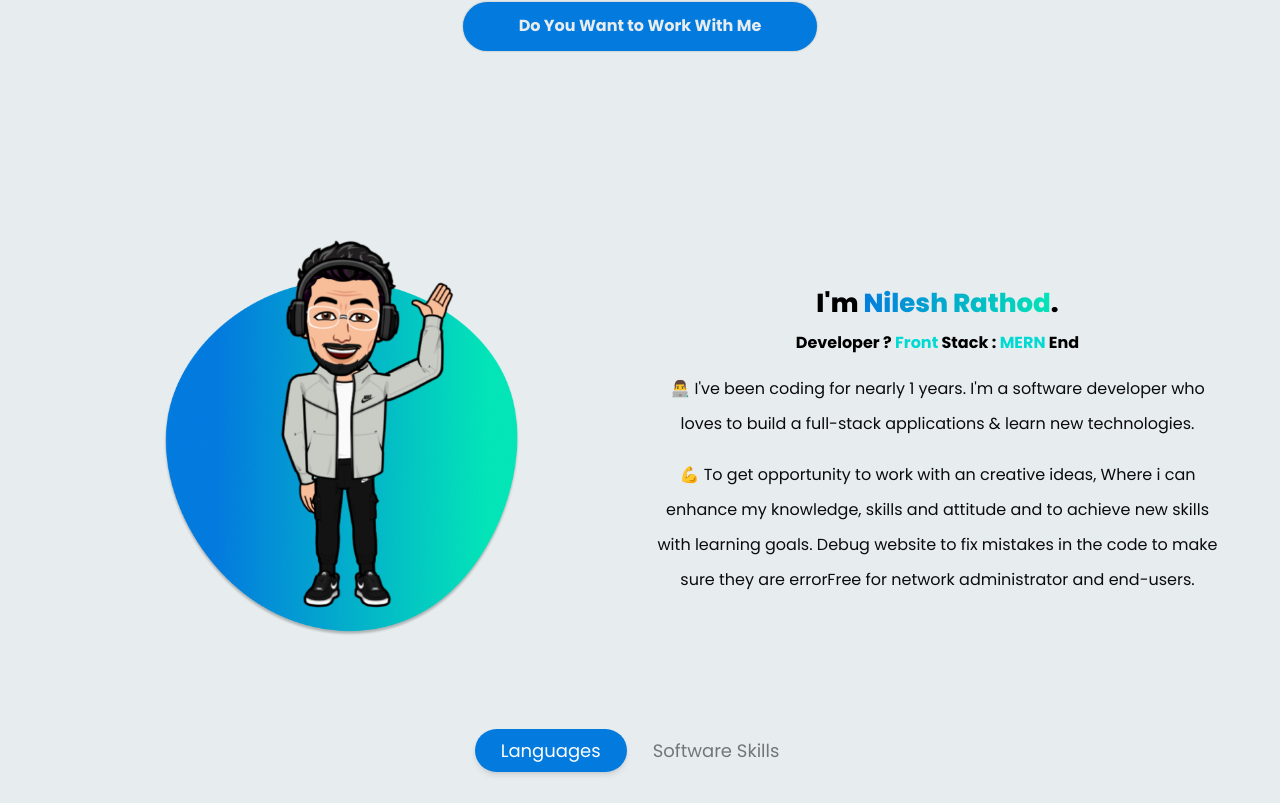
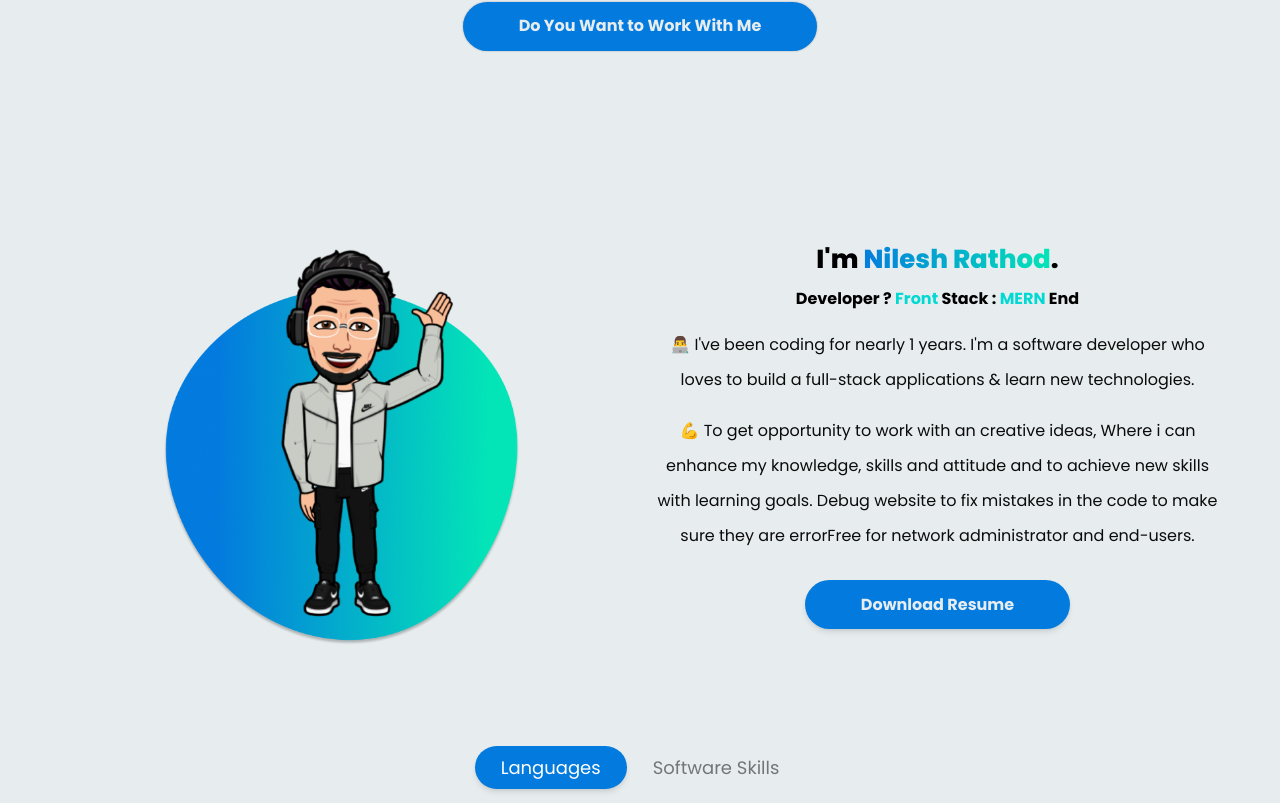
Before and after one commit to nilesh01011/devportfolio, a Next.js app: page / in a window 1280 px wide. Shown: the part 560-1363 px from the top of the page. Built offline with nearby package versions, Linux system fonts and the light colour scheme.

Commit message:
downloaded resume button added

```diff
--- a/components/AboutSections.js
+++ b/components/AboutSections.js
@@ -2,6 +2,7 @@ import Image from 'next/image'
 import React from 'react'
 import SkillsTabs from './SkillsTabs'
 import { skills } from '@/pages/api/Skills'
+import Link from 'next/link'
 
 function AboutSections() {
     return (
@@ -17,7 +18,7 @@ function AboutSections() {
                     </div>
                     {/* right sides contenta */}
                     <div className='md:w-1/2 w-full text-center'>
-
+                        <div className="w-full text-center">
                             <h2 className='text-[26px] font-[800] flex items-center justify-center'>
                                 I&apos;m
                                 {/* <div className='w-[40px] h-[70px] pb-[15px]'>
@@ -42,6 +43,11 @@ function AboutSections() {
                                 💪 To get opportunity to work with an creative ideas, Where i can enhance my knowledge, skills and attitude and to achieve new skills with learning goals. Debug website to fix mistakes in the code to make sure they are errorFree for network administrator and end-users.
                             </p>
                         </div>
+                        {/* buttons */}
+                        <button className='font-[550] my-10 w-max h-max'>
+                            <a href='/MyResume.pdf' className='w-full h-full py-[0.8rem] px-[3.5rem] rounded-full shadow-md bg-[#037ADE] hover:bg-[#037cded8] text-[#e7edef] select-none cursor-pointer' download='nrResume'>Download Resume</a>
+                        </button>
+                    </div>
                 </div>
 
                 {/* tabs views */}
--- a/pages/api/Skills.js
+++ b/pages/api/Skills.js
@@ -328,7 +328,7 @@ export const skills = [
                 name: 'Stripi.io',
                 icons: <svg width="19" height="19" viewBox="0 0 19 19" fill="none" xmlns="http://www.w3.org/2000/svg">
                     <path d="M0 6.25C0 3.3 0 1.8275 0.915 0.9125C1.83 0 3.3025 0 6.2475 0H11.7775C14.7225 0 16.195 0 17.11 0.915C18.025 1.83 18.025 3.3025 18.025 6.2475V11.7775C18.025 14.7225 18.025 16.195 17.11 17.11C16.195 18.025 14.7225 18.025 11.7775 18.025H6.2475C3.3025 18.025 1.83 18.025 0.915 17.11C0 16.195 0 14.7225 0 11.7775V6.2475V6.25Z" fill="#4945FF" />
-                    <path fillRule="evenodd" clip-rule="evenodd" d="M12.4352 5.46777H6.36768V8.56277H9.46268V11.6553H12.5577V5.58777C12.5577 5.52277 12.5027 5.46777 12.4352 5.46777Z" fill="white" />
+                    <path fillRule="evenodd" clipRule="evenodd" d="M12.4352 5.46777H6.36768V8.56277H9.46268V11.6553H12.5577V5.58777C12.5577 5.52277 12.5027 5.46777 12.4352 5.46777Z" fill="white" />
                     <path d="M9.34277 8.5625H9.46277V8.6825H9.34277V8.5625Z" fill="white" />
                     <path d="M6.37063 8.56305H9.34563C9.41063 8.56305 9.46563 8.61555 9.46563 8.68305V11.658H6.49063C6.47466 11.6581 6.45885 11.6549 6.44412 11.6487C6.4294 11.6425 6.41606 11.6334 6.40488 11.622C6.39371 11.6106 6.38492 11.5971 6.37904 11.5822C6.37316 11.5674 6.3703 11.5515 6.37063 11.5355V8.56055V8.56305Z" fill="#9593FF" />
                     <path d="M9.463 11.6553H12.558L9.5655 14.6503C9.55701 14.6579 9.54653 14.6629 9.53528 14.6648C9.52403 14.6666 9.51248 14.6653 9.50199 14.6608C9.4915 14.6563 9.48249 14.649 9.47603 14.6396C9.46957 14.6302 9.46591 14.6192 9.4655 14.6078V11.6578L9.463 11.6553ZM6.3705 8.56277H3.4205C3.40861 8.5628 3.39698 8.5593 3.38709 8.55271C3.37719 8.54612 3.36948 8.53674 3.36493 8.52575C3.36037 8.51477 3.35919 8.50269 3.36151 8.49103C3.36384 8.47937 3.36958 8.46867 3.378 8.46027L6.3705 5.46777V8.56277Z" fill="#9593FF" />
```
Also changed, not shown: 1 other file (tests, documents, lock files or other folders). Lines whose indentation alone changed are shown as unchanged.
